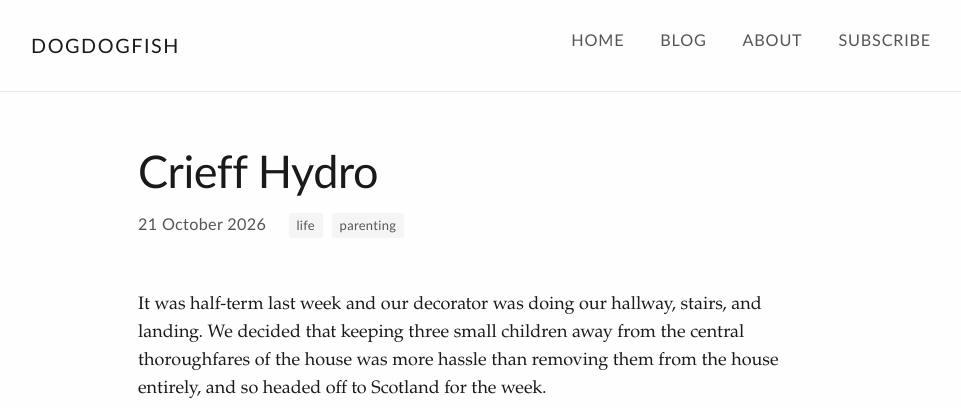
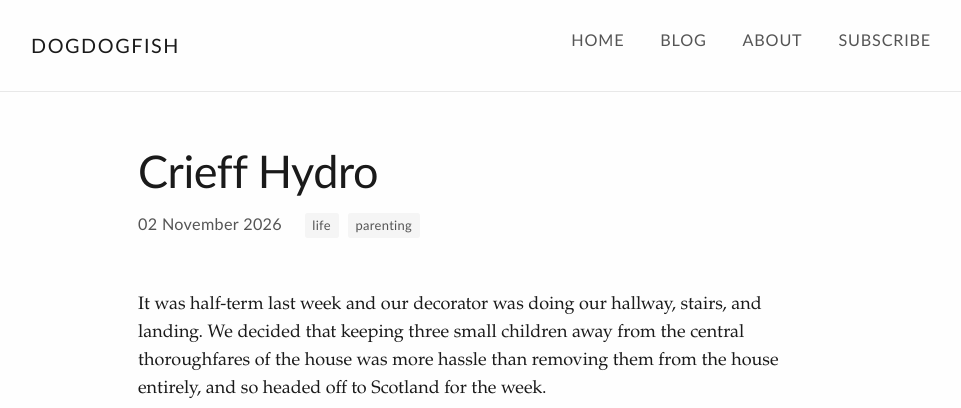
Before and after one commit to Kali89/kali89.github.io, a Jekyll site: the page built from _posts/2026-11-02-crieff-hydro.md, in a window 1280 px wide. Shown: the top 408 px of the page, without its empty margins (159-1120 px from the left). Built offline with Jekyll 4.4.1, drawn with Linux system fonts in a browser that asks for light colours.

Commit message:
Change date

```diff
--- a/_posts/2026-11-02-crieff-hydro.md
+++ b/_posts/2026-11-02-crieff-hydro.md
@@ -1,7 +1,7 @@
 ---
 layout: post
 title: "Crieff Hydro"
-date: 2026-10-21
+date: 2026-11-02
 tags: [life, parenting]
 ---
 
```
